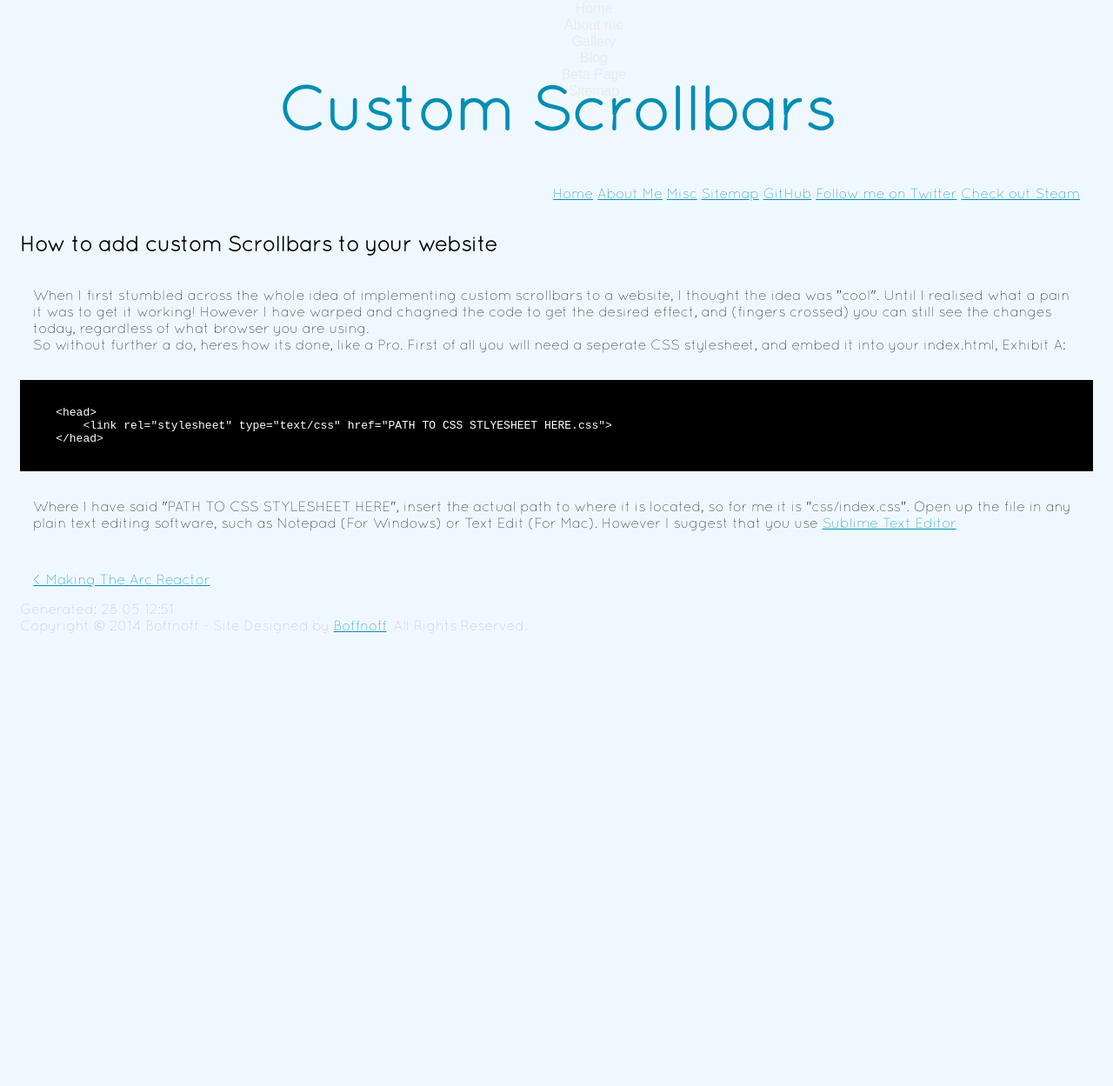
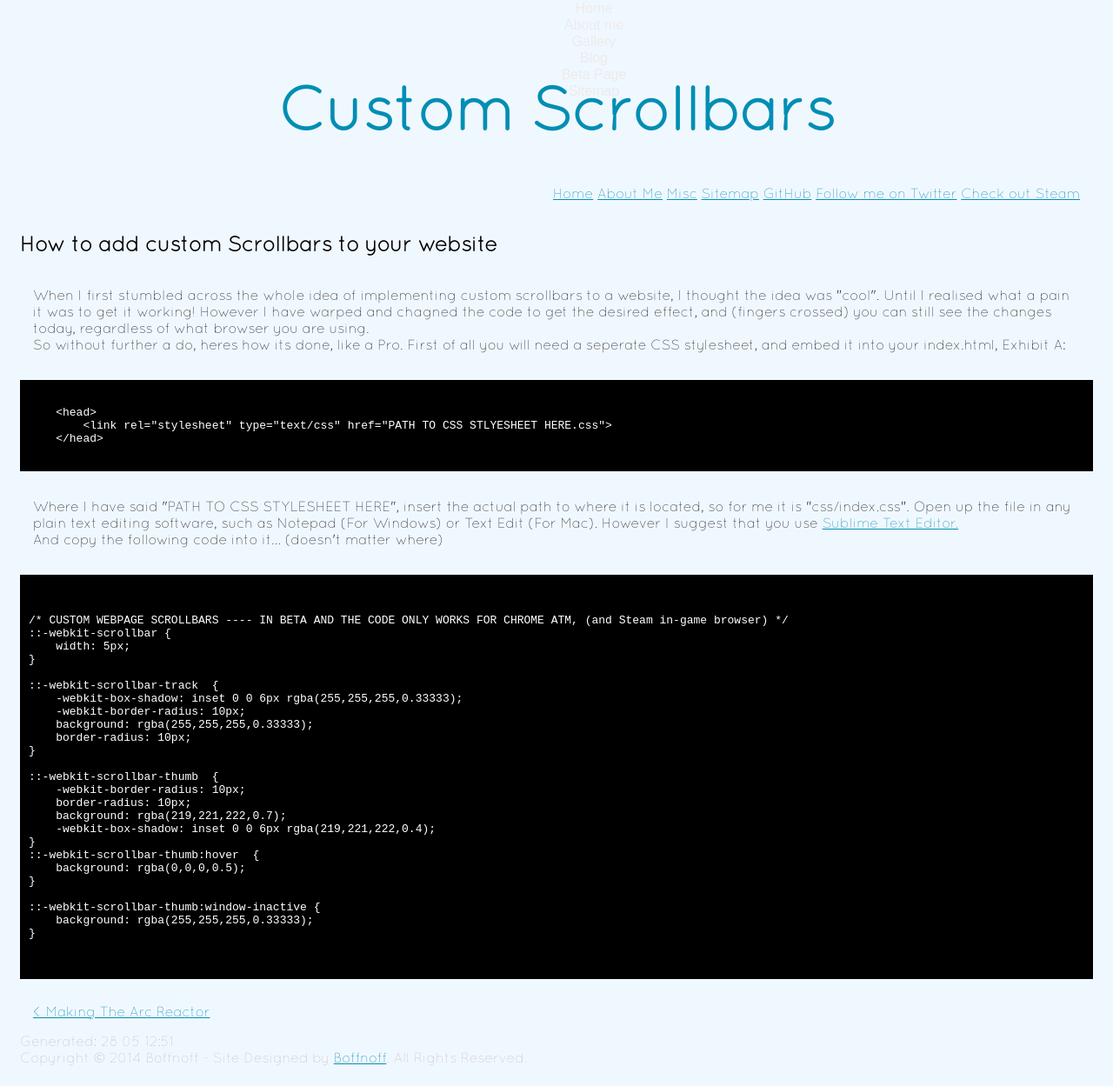
Before and after one commit to boffnoff/boffnoff.github.com, a Jekyll site: the page built from _posts/2014-5-17-custom-scrollbars.html, in a window 1280 px wide and 1249 px high. Shown: the whole window at 87% size. Built offline with Jekyll 4.4.1, drawn with Linux system fonts in a browser that asks for light colours.

Commit message:
added last bit

```diff
--- a/_posts/2014-5-17-custom-scrollbars.html
+++ b/_posts/2014-5-17-custom-scrollbars.html
@@ -26,6 +26,38 @@ layout: post
 <p>
     Where I have said "PATH TO CSS STYLESHEET HERE", insert the actual path to where it is located, so for me it is "css/index.css". Open up the
     file in any plain text editing software, such as Notepad (For Windows) or Text Edit (For Mac). However I suggest that you use
-    <a href="http://www.sublimetext.com/">Sublime Text Editor</a>
+    <a href="http://www.sublimetext.com/">Sublime Text Editor.</a>
+<br>
+    And copy the following code into it... (doesn't matter where)
+    </p>
 
-    </p>
+<pre><code>
+
+/* CUSTOM WEBPAGE SCROLLBARS ---- IN BETA AND THE CODE ONLY WORKS FOR CHROME ATM, (and Steam in-game browser) */
+::-webkit-scrollbar {
+    width: 5px;
+}
+
+::-webkit-scrollbar-track  {
+    -webkit-box-shadow: inset 0 0 6px rgba(255,255,255,0.33333);
+    -webkit-border-radius: 10px;
+    background: rgba(255,255,255,0.33333);
+    border-radius: 10px;
+}
+
+::-webkit-scrollbar-thumb  {
+    -webkit-border-radius: 10px;
+    border-radius: 10px;
+    background: rgba(219,221,222,0.7);
+    -webkit-box-shadow: inset 0 0 6px rgba(219,221,222,0.4);
+}
+::-webkit-scrollbar-thumb:hover  {
+    background: rgba(0,0,0,0.5);
+}
+
+::-webkit-scrollbar-thumb:window-inactive {
+    background: rgba(255,255,255,0.33333);
+}
+
+
+</code></pre>
--- a/css/index.css
+++ b/css/index.css
@@ -229,7 +229,7 @@ code {
 }
 
 
-/* CUSTOM WEBPAGE SCROLLBARS ---- IN BETA AND THE CODE ONLY WORKS FOR CHROME ATM */
+/* CUSTOM WEBPAGE SCROLLBARS ---- IN BETA AND THE CODE ONLY WORKS FOR CHROME ATM, (and Steam in-game browser) */
 ::-webkit-scrollbar {
     width: 5px;
 }
@@ -256,7 +256,7 @@ code {
 }
 
 
-/* CUSTOM WEBPAGE SCROLLBARS ---- IN BETA AND THIS CODE MIGHT/NOT WORK FOR IE */
+/* CUSTOM WEBPAGE SCROLLBARS ---- IN BETA AND THIS CODE MIGHT/NOT WORK FOR IE (Doesnt work at all) */
 scrollbar-base-color: #663366;
 scrollbar-face-color: #99CCCC;
 scrollbar-track-color: #996699;
```
